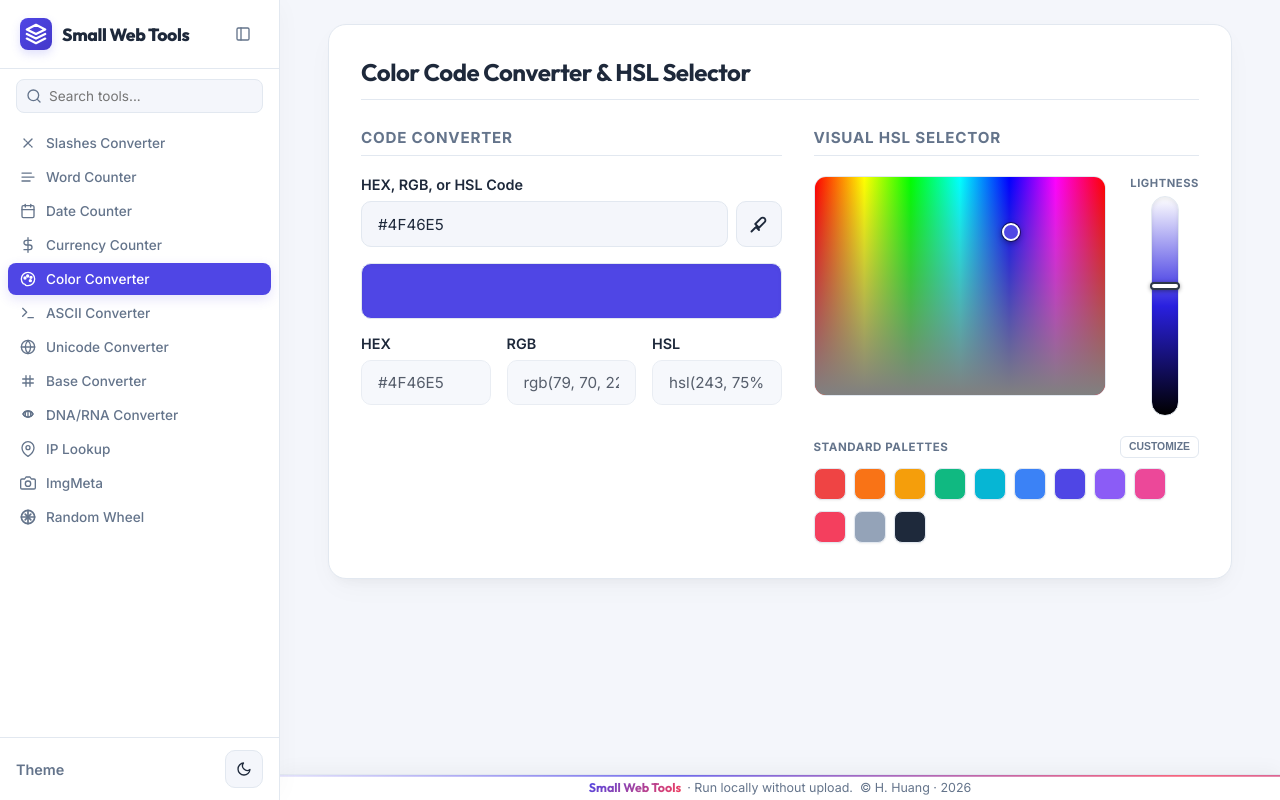
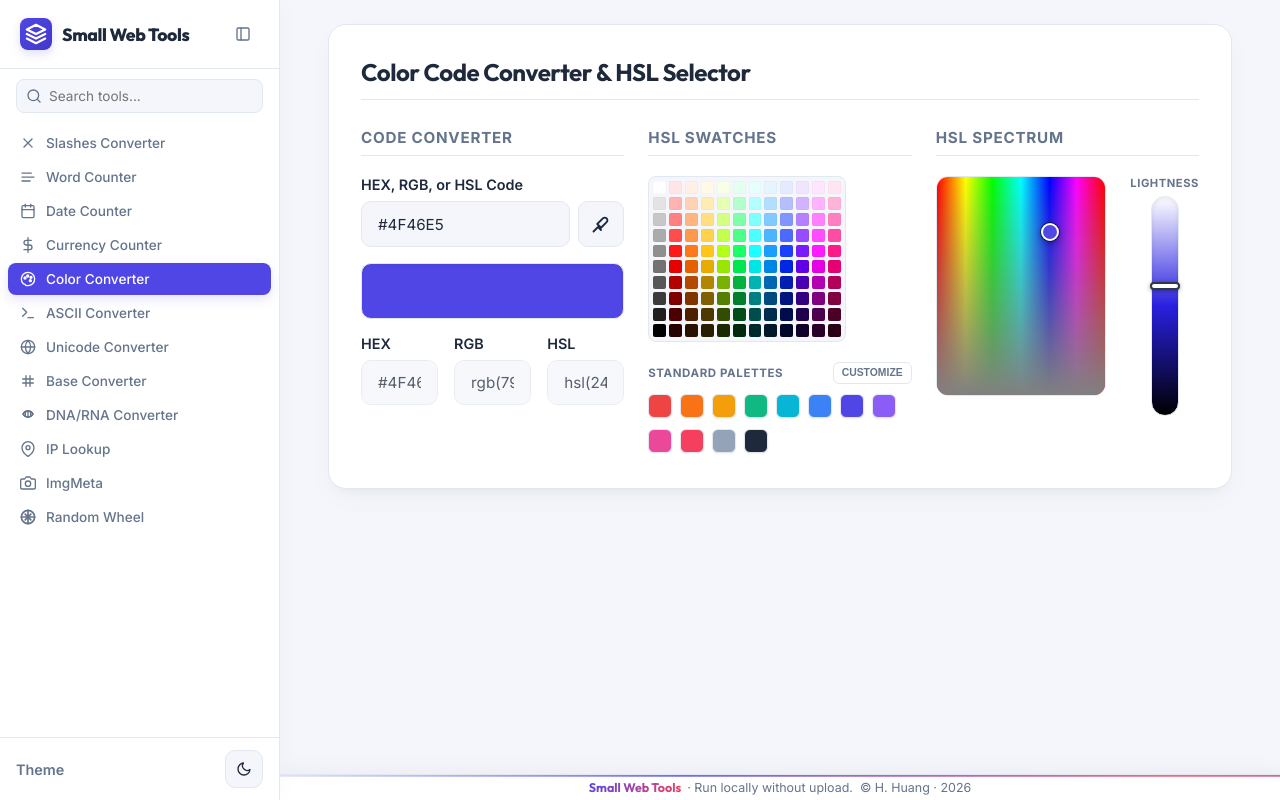
Before and after one commit to hhter2/small-web-tools, a React (Vite) app: page / in a window 1280 px wide. Both pictures are taken after a click on the button "Color Converter". Built offline with nearby package versions, Linux system fonts and the light colour scheme.

Commit message:
A: Add HSL swatches grid and enhance layout for color converter tool

```diff
--- a/src/components/ColorConverter.jsx
+++ b/src/components/ColorConverter.jsx
@@ -153,6 +153,40 @@ function formatRgb({ r, g, b }) {
 function formatHsl({ h, s, l }) {
   return `hsl(${h}, ${s}%, ${l}%)`;
 }
+
+// HSL Swatches Block Grid Generation (12 columns x 10 rows)
+const SWATCH_GRID = (() => {
+  const grid = [];
+  const rowsCount = 10;
+
+  // Grayscale values for Column 1
+  const grayscaleL = [100, 89, 78, 67, 56, 45, 34, 23, 12, 0];
+
+  // 11 Hue columns spaced across spectrum
+  const hues = [0, 25, 45, 80, 140, 180, 205, 230, 265, 300, 330];
+  // Lightness levels for Hues
+  const hueL = [95, 85, 75, 65, 55, 45, 35, 25, 15, 8];
+
+  for (let r = 0; r < rowsCount; r++) {
+    const row = [];
+
+    // Column 1: Grayscale (S = 0%)
+    const grayRgb = hslToRgb({ h: 0, s: 0, l: grayscaleL[r] });
+    const grayHex = rgbToHex(grayRgb);
+    row.push(grayHex);
+
+    // Columns 2-12: Hues (S = 100%)
+    for (let c = 0; c < hues.length; c++) {
+      const hueRgb = hslToRgb({ h: hues[c], s: 100, l: hueL[r] });
+      const hueHex = rgbToHex(hueRgb);
+      row.push(hueHex);
+    }
+
+    grid.push(row);
+  }
+
+  return grid;
+})();
 
 // Cookie Helper Functions
 const saveCookie = (name, value, days = 365) => {
@@ -543,7 +577,6 @@ export default function ColorConverter() {
       }
     };
     fileReader.readAsText(file);
-    // Reset file input value so same file can be imported again if edited
     e.target.value = "";
   };
 
@@ -553,7 +586,7 @@ export default function ColorConverter() {
 
       <div className="color-tool-layout">
 
-        {/* Left Column: Code Converter Inputs/Outputs */}
+        {/* Panel 1: Code Converter Inputs/Outputs */}
         <div className="color-converter-section">
           <h3>Code Converter</h3>
           <div className="form-group">
@@ -607,54 +640,26 @@ export default function ColorConverter() {
           <p className="small status-msg" id="color-status">{statusText}</p>
         </div>
 
-        {/* Right Column: PowerPoint Customize Page HSL Selector */}
+        {/* Panel 2: Visual Swatches Grid Selector */}
         <div className="color-picker-section">
-          <h3>Visual HSL Selector</h3>
+          <h3>HSL Swatches</h3>
 
-          <div className="hsl-picker-container">
-            {/* 2D Hue-Saturation board */}
-            <div
-              ref={svRef}
-              className="hsl-picker-board"
-              onMouseDown={handleSvMouseDown}
-              onTouchStart={handleSvTouchStart}
-            >
-              {/* Rainbow horizontal overlay + gray vertical overlay */}
-              <div className="hsl-picker-board-rainbow" />
-              <div className="hsl-picker-board-saturation" />
-
-              {/* Slider marker indicator */}
-              <div
-                className="hsl-marker"
-                style={{
-                  left: `${(hslState.h / 360) * 100}%`,
-                  top: `${100 - hslState.s}%`,
-                  backgroundColor: `hsl(${hslState.h}, ${hslState.s}%, ${hslState.l}%)`
-                }}
-              />
-            </div>
-
-            {/* Vertical Lightness slider */}
-            <div className="lightness-slider-wrapper">
-              <span className="slider-label">Lightness</span>
-              <div
-                ref={lRef}
-                className="lightness-slider"
-                style={{
-                  background: `linear-gradient(to top, #000 0%, hsl(${hslState.h}, ${hslState.s}%, 50%) 50%, #fff 100%)`
-                }}
-                onMouseDown={handleLMouseDown}
-                onTouchStart={handleLTouchStart}
-              >
-                {/* Vertical slider handle indicator */}
-                <div
-                  className="lightness-handle"
-                  style={{
-                    top: `${100 - hslState.l}%`
-                  }}
-                />
-              </div>
-            </div>
+          <div className="swatches-block-grid">
+            {SWATCH_GRID.map((row, rIdx) =>
+              row.map((hex, cIdx) => {
+                const isSelected = hexVal.toUpperCase() === hex.toUpperCase();
+                return (
+                  <button
+                    key={`${rIdx}-${cIdx}`}
+                    type="button"
+                    className={`swatch-block ${isSelected ? 'selected' : ''}`}
+                    style={{ backgroundColor: hex }}
+                    title={hex}
+                    onClick={() => handleSwatchClick(hex)}
+                  />
+                );
+              })
+            )}
           </div>
 
           {/* Standard Palette section */}
@@ -749,6 +754,57 @@ export default function ColorConverter() {
               )}
             </div>
           </div>
+        </div>
+
+        {/* Panel 3: Visual HSL Spectrum Selector */}
+        <div className="color-picker-section">
+          <h3>HSL Spectrum</h3>
+
+          <div className="hsl-picker-container">
+            {/* 2D Hue-Saturation board */}
+            <div
+              ref={svRef}
+              className="hsl-picker-board"
+              onMouseDown={handleSvMouseDown}
+              onTouchStart={handleSvTouchStart}
+            >
+              {/* Rainbow horizontal overlay + gray vertical overlay */}
+              <div className="hsl-picker-board-rainbow" />
+              <div className="hsl-picker-board-saturation" />
+
+              {/* Slider marker indicator */}
+              <div
+                className="hsl-marker"
+                style={{
+                  left: `${(hslState.h / 360) * 100}%`,
+                  top: `${100 - hslState.s}%`,
+                  backgroundColor: `hsl(${hslState.h}, ${hslState.s}%, ${hslState.l}%)`
+                }}
+              />
+            </div>
+
+            {/* Vertical Lightness slider */}
+            <div className="lightness-slider-wrapper">
+              <span className="slider-label">Lightness</span>
+              <div
+                ref={lRef}
+                className="lightness-slider"
+                style={{
+                  background: `linear-gradient(to top, #000 0%, hsl(${hslState.h}, ${hslState.s}%, 50%) 50%, #fff 100%)`
+                }}
+                onMouseDown={handleLMouseDown}
+                onTouchStart={handleLTouchStart}
+              >
+                {/* Vertical slider handle indicator */}
+                <div
+                  className="lightness-handle"
+                  style={{
+                    top: `${100 - hslState.l}%`
+                  }}
+                />
+              </div>
+            </div>
+          </div>
 
           {/* Recent Colors section */}
           {recentColors.length > 0 && (
@@ -777,7 +833,6 @@ export default function ColorConverter() {
               </div>
             </div>
           )}
-
         </div>
 
       </div>
--- a/src/styles.css
+++ b/src/styles.css
@@ -2785,13 +2785,20 @@ html[data-theme="dark"] .imgmeta-tabs .tab-btn.active {
 /* Color Converter & HSL Selector Parallel Layout */
 .color-tool-layout {
   display: grid;
-  grid-template-columns: 1.2fr 1.1fr;
-  gap: 32px;
+  grid-template-columns: repeat(3, 1fr);
+  gap: 24px;
   width: 100%;
   align-items: start;
 }
 
-@media (max-width: 900px) {
+@media (max-width: 1150px) {
+  .color-tool-layout {
+    grid-template-columns: repeat(2, 1fr);
+    gap: 24px;
+  }
+}
+
+@media (max-width: 768px) {
   .color-tool-layout {
     grid-template-columns: 1fr;
     gap: 28px;
@@ -2958,9 +2965,9 @@ html[data-theme="dark"] .imgmeta-tabs .tab-btn.active {
 }
 
 .swatch-btn {
-  width: 32px;
-  height: 32px;
-  border-radius: 8px;
+  width: 24px;
+  height: 24px;
+  border-radius: 6px;
   border: 1px solid var(--border-color);
   cursor: pointer;
   box-shadow: 0 1px 2px rgba(0, 0, 0, 0.05);
@@ -3075,13 +3082,13 @@ html[data-theme="dark"] .imgmeta-tabs .tab-btn.active {
 
 /* Swatch Add Color Button */
 .swatch-add-btn {
-  width: 32px;
-  height: 32px;
-  border-radius: 8px;
+  width: 24px;
+  height: 24px;
+  border-radius: 6px;
   border: 2px dashed var(--border-color);
   background: transparent;
   color: var(--text-muted);
-  font-size: 1.15rem;
+  font-size: 0.95rem;
   font-weight: 600;
   display: flex;
   align-items: center;
@@ -3106,3 +3113,99 @@ html[data-theme="dark"] .imgmeta-tabs .tab-btn.active {
 .swatches-grid.editing {
   gap: 10px; /* Give slightly more room for delete buttons */
 }
+
+
+/* Picker Tab Headers */
+.section-header-row {
+  display: flex;
+  justify-content: space-between;
+  align-items: center;
+  width: 100%;
+  border-bottom: 1px solid var(--border-color);
+  padding-bottom: 8px;
+  margin-bottom: 4px;
+}
+
+.section-header-row h3 {
+  border-bottom: none !important;
+  margin-bottom: 0 !important;
+  padding-bottom: 0 !important;
+}
+
+.picker-tabs {
+  display: flex;
+  background: var(--bg-app);
+  padding: 3px;
+  border-radius: 10px;
+  gap: 2px;
+  border: 1px solid var(--border-color);
+}
+
+.picker-tab-btn {
+  border: none;
+  background: transparent;
+  color: var(--text-muted);
+  font-size: 0.72rem;
+  font-weight: 700;
+  text-transform: uppercase;
+  letter-spacing: 0.03em;
+  padding: 4px 12px;
+  border-radius: 7px;
+  cursor: pointer;
+  transition: all 0.2s ease;
+  line-height: 1.2;
+}
+
+.picker-tab-btn:hover {
+  color: var(--text-main);
+}
+
+.picker-tab-btn.active {
+  background: var(--bg-card);
+  color: var(--text-main);
+  box-shadow: 0 1px 3px rgba(0, 0, 0, 0.08);
+}
+
+/* Swatches Block Grid (PowerPoint Swatches tab) */
+.swatches-block-grid {
+  display: grid;
+  grid-template-columns: repeat(12, 1fr);
+  gap: 3px;
+  width: 75%;
+  border-radius: 8px;
+  border: 1px solid var(--border-color);
+  background: var(--bg-app);
+  padding: 4px;
+}
+
+.swatch-block {
+  aspect-ratio: 1;
+  width: 100%;
+  border: none;
+  cursor: pointer;
+  position: relative;
+  padding: 0;
+  border-radius: 2px;
+  transition: transform 0.1s cubic-bezier(0.165, 0.84, 0.44, 1);
+  box-shadow: inset 0 0 0 0.5px rgba(0, 0, 0, 0.05);
+}
+
+.swatch-block:hover {
+  transform: scale(1.25);
+  z-index: 5;
+  box-shadow: 0 4px 10px rgba(0, 0, 0, 0.25), inset 0 0 0 0.5px rgba(255, 255, 255, 0.4);
+  border-radius: 4px;
+}
+
+.swatch-block.selected {
+  outline: 2.5px solid var(--text-main);
+  outline-offset: -2.5px;
+  box-shadow: 0 0 0 1.5px #ffffff, 0 3px 8px rgba(0, 0, 0, 0.3);
+  z-index: 10;
+  border-radius: 4px;
+  transform: scale(1.1);
+}
+
+html[data-theme="dark"] .swatch-block.selected {
+  box-shadow: 0 0 0 1.5px #1f2937, 0 3px 8px rgba(0, 0, 0, 0.4);
+}
```
